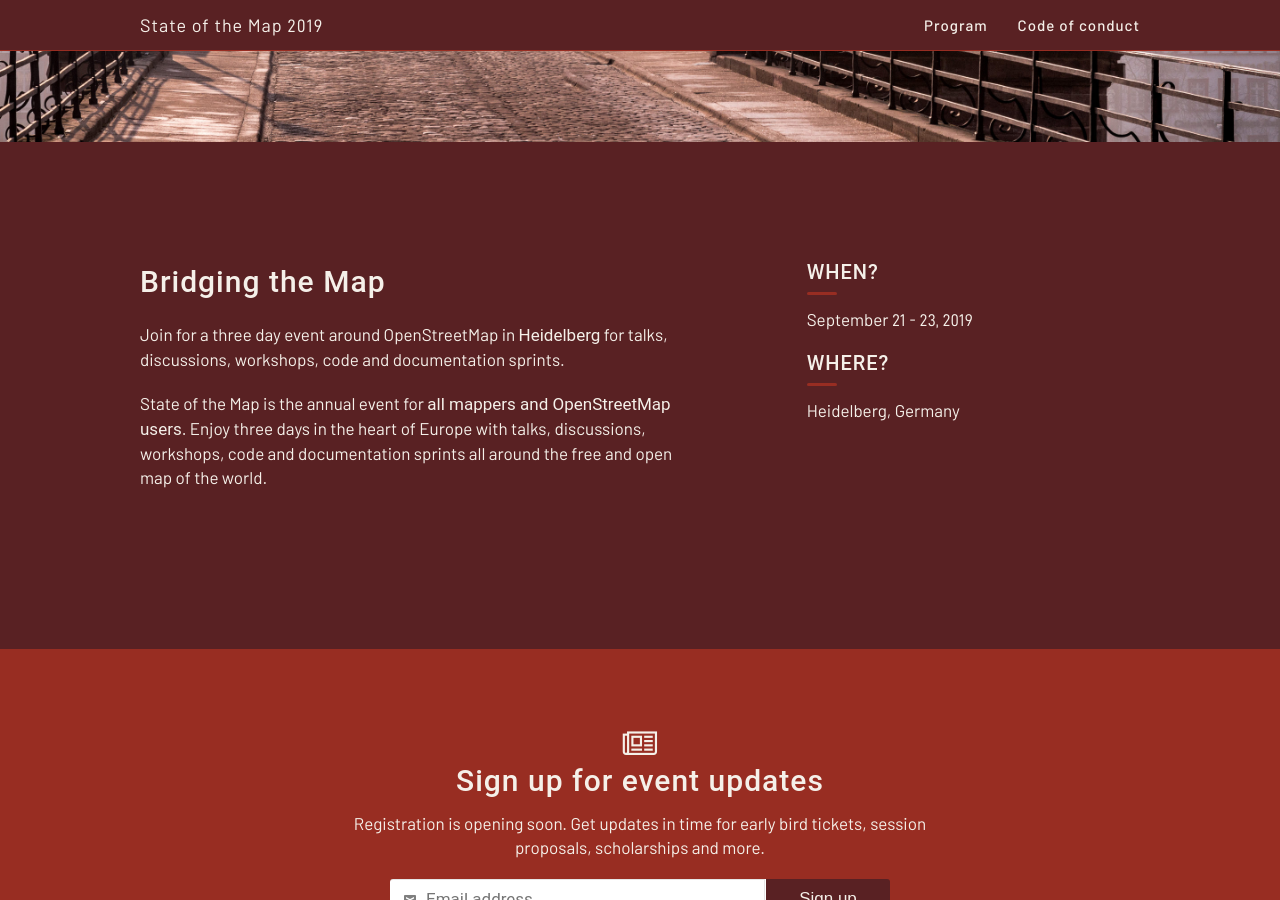
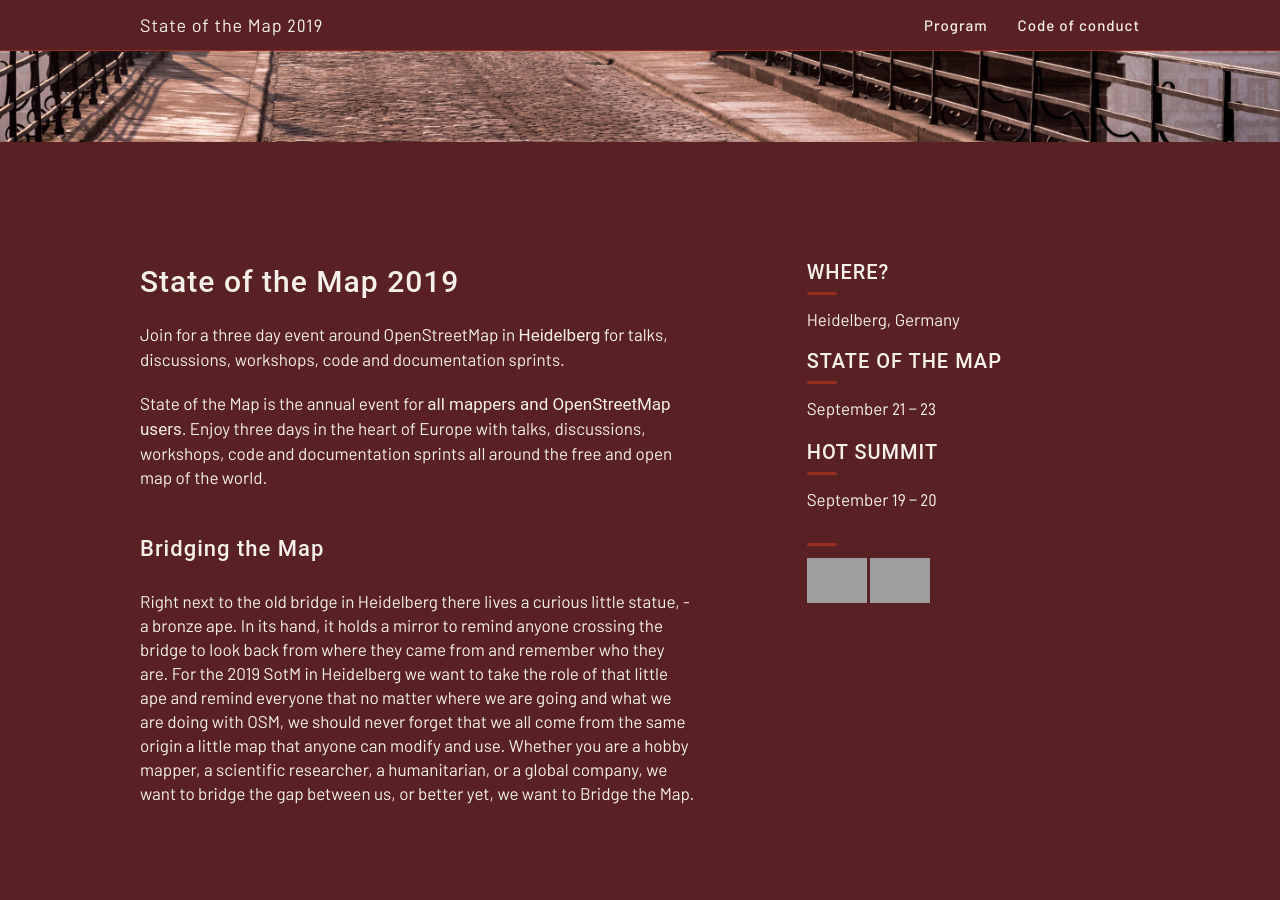
Before and after one commit to openstreetmap/stateofthemap-2019, a Jekyll site: the page built from index.html, in a window 1280 px wide and 900 px high, scrolled down 758 px. Built offline with Jekyll 4.4.1, drawn with Linux system fonts in a browser that asks for light colours; grey boxes are pictures that could not be loaded.

Commit message:
add paragraph about motto, add basic info of hot summit

```diff
--- a/_includes/about.html
+++ b/_includes/about.html
@@ -3,16 +3,34 @@
       <div class="limiter clearfix pad4y">
         <div class="col8 clearfix space-bottom2 contain">
           <div class="col10 margin2r space-bottom2">
-            <h1 class="space-bottom2">Bridging the Map</h1>
-            <p>Join for a three day event around OpenStreetMap in <em>Heidelberg</em> for talks, discussions, workshops, code and documentation sprints.</p>
-            <p>State of the Map is the annual event for <em>all mappers and OpenStreetMap users</em>. Enjoy three days in the heart of Europe with talks, discussions, workshops, code and documentation sprints all around the free and open map of the world.</p>
+            <h1 class="space-bottom2">State of the Map 2019</h1>
+            <p>
+              Join for a three day event around OpenStreetMap in <em>Heidelberg</em> for talks, discussions, workshops, code and documentation sprints.
+            </p>
+            <p>
+              State of the Map is the annual event for <em>all mappers and OpenStreetMap users</em>. Enjoy three days in the heart of Europe with talks, discussions, workshops, code and documentation sprints all around the free and open map of the world.
+            </p>
+
+            <h2 class="space-bottom2 space-top4">Bridging the Map</h2>
+            <p>
+              Right next to the old bridge in Heidelberg there lives a curious little statue, - a bronze ape. In its hand, it holds a mirror to remind anyone crossing the bridge to look back from where they came from and remember who they are. For the 2019 SotM in Heidelberg we want to take the role of that little ape and remind everyone that no matter where we are going and what we are doing with OSM, we should never forget that we all come from the same origin a little map that anyone can modify and use. Whether you are a hobby mapper, a scientific researcher, a humanitarian, or a global company, we want to bridge the gap between us, or better yet, we want to Bridge the Map.
+            </p>
           </div>
         </div>
         <div class="col4 clearfix contain">
-          <h3 class="small-title uppercase">When?</h3>
-          <p>September <span class="numeral">21 - 23, 2019</a></p>
           <h3 class="small-title uppercase">Where?</h3>
           <p>Heidelberg, Germany</p>
+
+          <h3 class="small-title uppercase">State of the Map</h3>
+          <p>September <span class="numeral">21 – 23</a></p>
+          <h3 class="small-title uppercase"><a href="http://summit.hotosm.org/">HOT Summit</a></h3>
+          <p>September <span class="numeral">19 – 20</a></p>
+
+          <h3 class="small-title uppercase" style="height:0">&nbsp;</h3>
+          <p>
+            <a href="https://openstreetmap.org"><img src="https://www.openstreetmap.org/assets/osm_logo-f13314123f336d32682fddc79f2a5f0dedc894c637decede98a41587340dad19.svg" style="height:45px" /></a>
+            <a href="https://hotosm.org"><img src="http://summit.hotosm.org/hot-logo.png" style="height:45px" /></a>
+          </p>
         </div>
       </div>
     </section>
```
